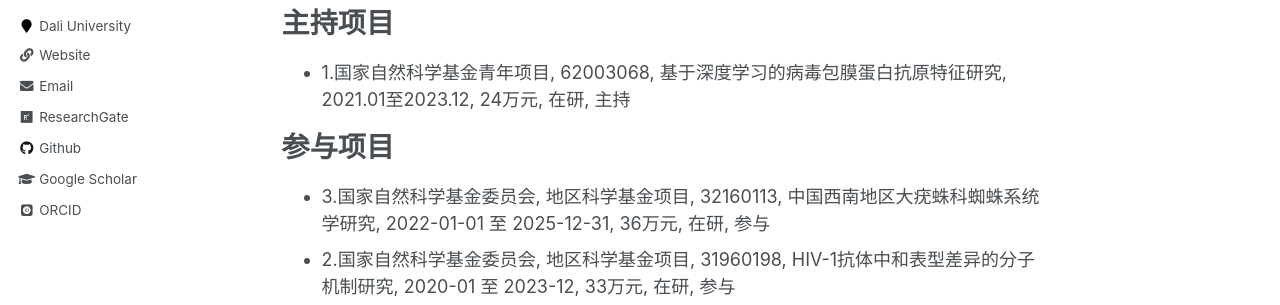
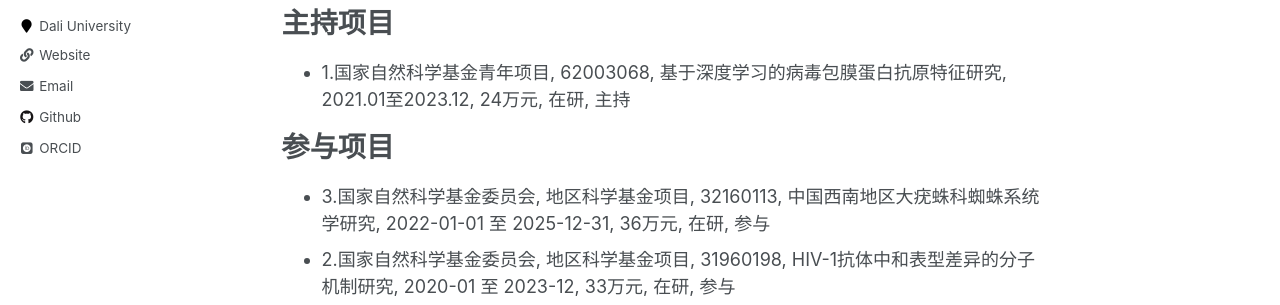
Before and after one commit to liyigerry/liyigerry.github.io, a Jekyll site: the page built from _pages/about.md, in a window 1280 px wide. Shown: the part 379-684 px from the top of the page. Built offline with Jekyll 4.4.1, drawn with Linux system fonts in a browser that asks for light colours; some web fonts are replaced; part of the change alters nothing that is shown.

Commit message:
Update _config.yml

```diff
--- a/_config.yml
+++ b/_config.yml
@@ -86,9 +86,9 @@ author:
   location         :
   employer         : "Dali University"
   pubmed           :
-  googlescholar    : "http://yourfullgooglescholarurl.com"
+  googlescholar    :
   email            : "liyigerry@163.com"
-  researchgate     : "https://www.researchgate.net/profile/yourprofile"
+  researchgate     :
   uri              : "https://liyigerry.github.io/"
   bitbucket        :
   codepen          :
@@ -103,7 +103,7 @@ author:
   impactstory      :
   lastfm           :
   linkedin         :
-  orcid            : "http://orcid.org/yourorcidurl"
+  orcid            : "https://orcid.org/0000-0003-0495-6512"
   pinterest        :
   soundcloud       :
   stackoverflow    :
```
